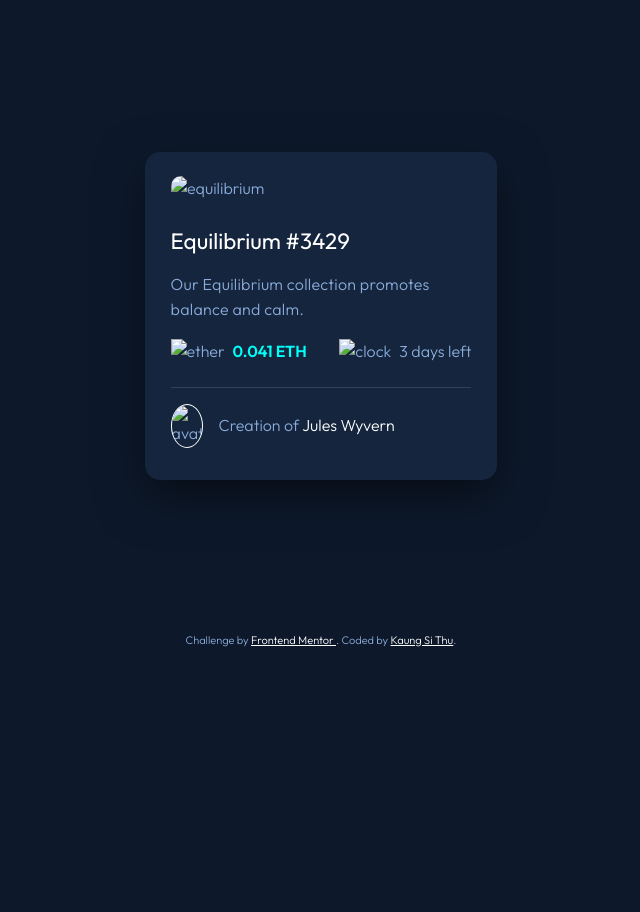
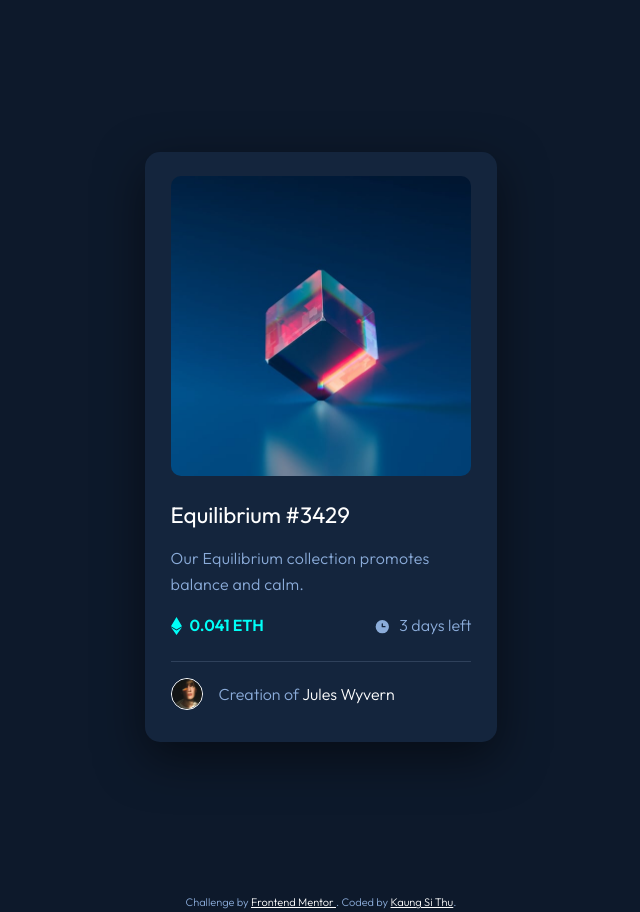
Before and after one commit to andrewkst/nft_2102522_Intenert, a plain HTML site: page index.html in a window 1280 px wide. Shown: the whole page, without its empty margins (319-959 px from the left). Before the commit the page ends 800 px from the top, so only its background shows below. Drawn offline with Linux system fonts and the light colour scheme.

Commit message:
Update index.html

```diff
--- a/index.html
+++ b/index.html
@@ -17,9 +17,9 @@
     <main class="container">
       <section class="main">
         <div class="imagecontainer">
-          <img src="images/image-equilibrium.jpg" alt="equilibrium" class="mainimage">
+          <img src="image-equilibrium.jpg" alt="equilibrium" class="mainimage">
           <div class="overlay"></div>
-          <img src="images/icon-view.svg" alt="icon" class="view">
+          <img src="icon-view.svg" alt="icon" class="view">
         </div>
         <div class="textcontainer">
           <h1 class="title">
@@ -30,15 +30,15 @@
           </p>
           <div class="eth-info">
             <div class="info">
-              <img src="images/icon-ethereum.svg" alt="ether" class="icon">
+              <img src="icon-ethereum.svg" alt="ether" class="icon">
               <span class="ether">0.041 ETH</span>
             </div>
             <div class="info">
-              <img src="images/icon-clock.svg" alt="clock" class="icon"><span>3 days left</span>
+              <img src="icon-clock.svg" alt="clock" class="icon"><span>3 days left</span>
             </div>
           </div>
           <div class="creatorinfo">
-            <img src="images/image-avatar.png" alt="avatar" class="avatar">
+            <img src="image-avatar.png" alt="avatar" class="avatar">
             <p class="creatortext">
               Creation of
               <span class="creatorname">
```
